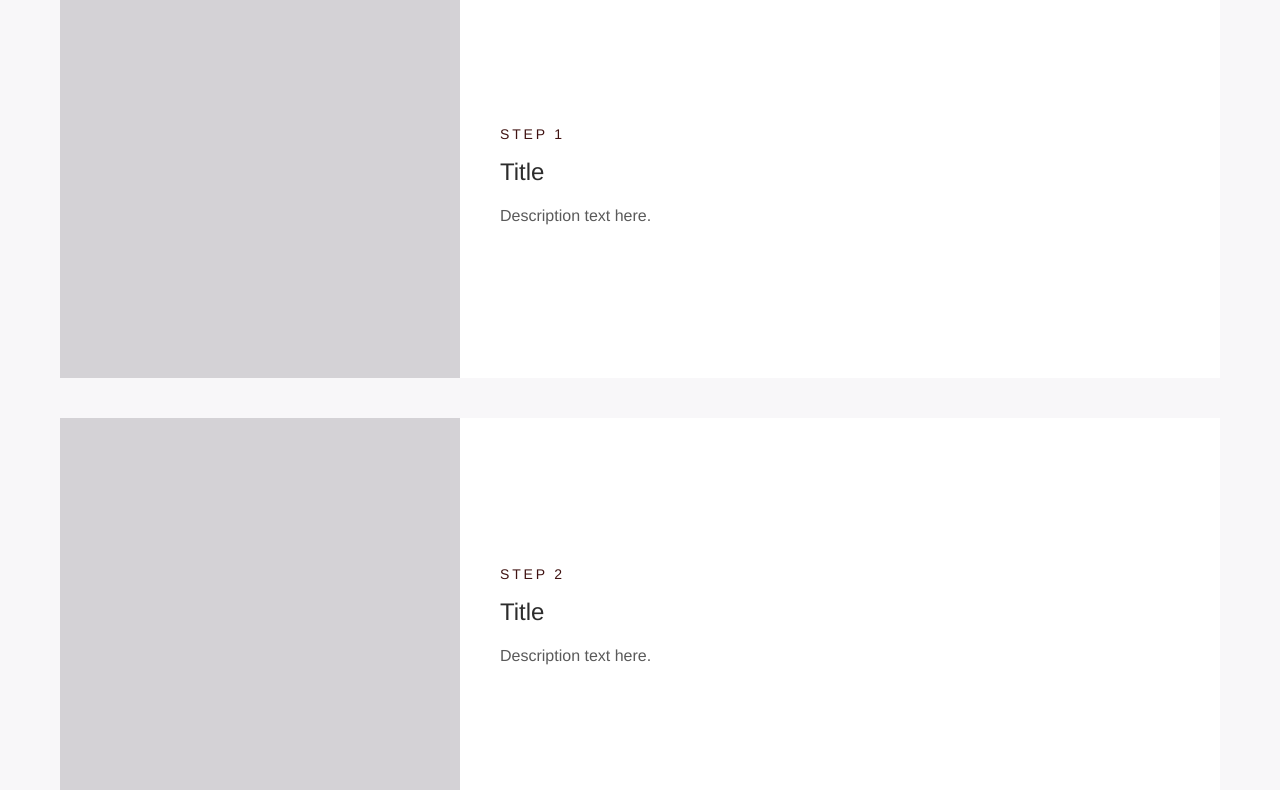
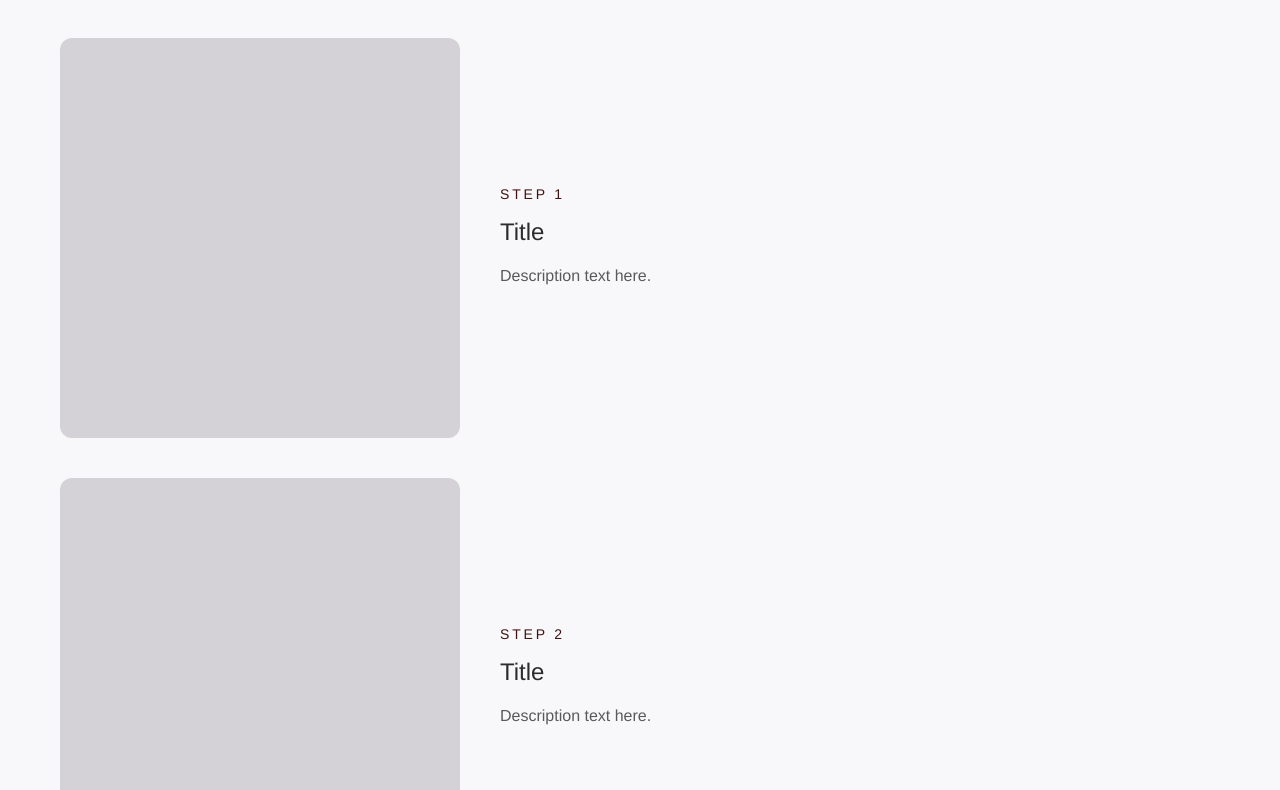
Before and after one commit to finelee03/auracella, a plain HTML site: page pages/how-to-use.html in a window 1280 px wide. Shown: the part 62-852 px from the top of the page. Drawn offline with Linux system fonts and the light colour scheme.

Commit message:
Update how-to-use page: add top padding, rounded images, transparent text area
🤖 Generated with [Claude Code](https://claude.com/claude-code)

Co-Authored-By: Claude <noreply@anthropic.com>

```diff
--- a/styles/main.css
+++ b/styles/main.css
@@ -209,7 +209,7 @@ html, body {
 /* ===== How to Use - Steps ===== */
 .how-to-use-page {
     min-height: 100vh;
-    padding: 40px 60px;
+    padding: 100px 60px 40px;
 }
 
 .steps-container {
@@ -231,6 +231,7 @@ html, body {
     background-size: cover;
     background-position: center;
     background-repeat: no-repeat;
+    border-radius: 12px;
 }
 
 .step-content {
@@ -240,7 +241,7 @@ html, body {
     display: flex;
     flex-direction: column;
     justify-content: center;
-    background-color: var(--white);
+    background-color: transparent;
 }
 
 .step-number {
```
